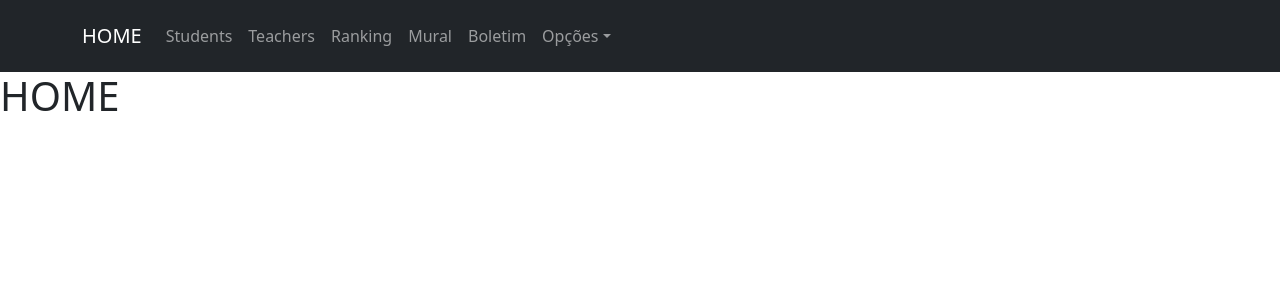
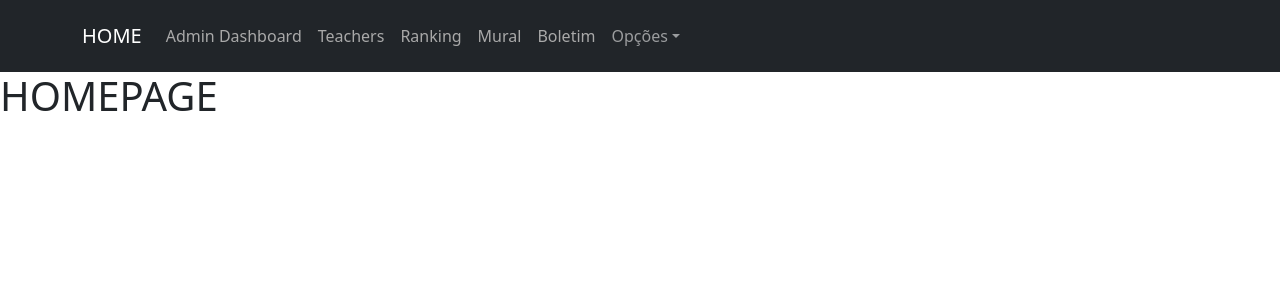
Before and after one commit to italloramon/student-management-system, a React (Vite) app in the folder front-end/: page / in a window 1280 px wide. Shown: the top 300 px of the page. Built offline with nearby package versions, Linux system fonts and the light colour scheme; no server answers; sample sign-in values are in the browser's storage.

Commit message:
fixed : navbar, roles

```diff
--- a/front-end/index.html
+++ b/front-end/index.html
@@ -4,7 +4,7 @@
     <meta charset="UTF-8" />
     <link rel="icon" type="image" href="/man.png" />
     <meta name="viewport" content="width=device-width, initial-scale=1.0" />
-    <title>Projeto Software</title>
+    <title>Gerenciamento de Alunos - P2</title>
   </head>
   <body>
     <div id="root"></div>
--- a/front-end/src/Router.jsx
+++ b/front-end/src/Router.jsx
@@ -14,6 +14,7 @@ import Homepage from "./pages/Homepage";
 
 const Router = () => {
   const { token, roles } = useAuth();
+
   return (
     <Routes>
       <Route path="*" element={<PageError />} />
@@ -33,10 +34,11 @@ const Router = () => {
           </PublicRoute>
         }
       />
+      <Route path="/404" element={<PageError />} />
       <Route
         path="/students"
         element={
-          <PrivateRoute canAcess="admin">
+          <PrivateRoute canAcess="ADMIN">
             <AdminPage></AdminPage>
           </PrivateRoute>
         }
@@ -44,7 +46,7 @@ const Router = () => {
       <Route
         path="/students/:id"
         element={
-          <PrivateRoute canAcess="admin">
+          <PrivateRoute canAcess="ADMIN">
             <SelectedStudent></SelectedStudent>
           </PrivateRoute>
         }
@@ -60,7 +62,7 @@ const Router = () => {
       <Route
         path="/mural"
         element={
-          roles == "teacher" ? (
+          roles == "TEACHER" ? (
             <PrivateRoute>
               <MuralTeacher />
             </PrivateRoute>
@@ -71,7 +73,14 @@ const Router = () => {
           )
         }
       />
-      <Route path="/boletim" element={<Boletim />} />
+      <Route
+        path="/boletim"
+        element={
+          <PrivateRoute>
+            <Boletim />
+          </PrivateRoute>
+        }
+      />
     </Routes>
   );
 };
--- a/front-end/src/components/Routes/PrivateRoutes.jsx
+++ b/front-end/src/components/Routes/PrivateRoutes.jsx
@@ -6,12 +6,13 @@ const PrivateRoute = ({ children, canAcess }) => {
   // evitar que o usuario entre é uma rota sem role ou entre em uma rota sem esta logado
   const navigate = useNavigate();
   const { roles, token } = useAuth();
+  console.log(roles);
 
   useEffect(() => {
     if (token == null) {
       navigate("/login");
-    } else if (canAcess !== roles && canAcess !== null) {
-      navigate("/home");
+    } else if (canAcess !== roles && canAcess) {
+      navigate("/404");
     }
   }, [token]);
 
--- a/front-end/src/components/navbar.jsx
+++ b/front-end/src/components/navbar.jsx
@@ -6,6 +6,7 @@ import {
 } from "react-bootstrap";
 import { useNavigate } from "react-router-dom";
 import { useAuth } from "../hooks/useAuth";
+import { Link } from "react-router-dom";
 
 export const Navbar = () => {
   const navigate = useNavigate();
@@ -22,11 +23,45 @@ export const Navbar = () => {
         <NavbarBootstrap.Toggle aria-controls="basic-NavbarBootstrap-nav" />
         <NavbarBootstrap.Collapse id="basic-NavbarBootstrap-nav">
           <Nav className="me-auto">
-            <Nav.Link href="/students">Students</Nav.Link>
-            <Nav.Link href="#link">Teachers</Nav.Link>
-            <Nav.Link href="/ranking">Ranking</Nav.Link>
-            <Nav.Link onClick={() => navigate('/mural')}>Mural</Nav.Link>
-            <Nav.Link onClick={() => navigate('/boletim')}>Boletim</Nav.Link>
+            <Nav.Link>
+              <Link
+                to="/students"
+                style={{ textDecoration: "none", color: "darkgray" }}
+              >
+                Admin Dashboard
+              </Link>
+            </Nav.Link>
+            <Nav.Link>
+              <Link style={{ textDecoration: "none", color: "darkgray" }}>
+                Teachers
+              </Link>
+            </Nav.Link>
+            <Nav.Link>
+              {" "}
+              <Link
+                to="/ranking"
+                style={{ textDecoration: "none", color: "darkgray" }}
+              >
+                Ranking
+              </Link>
+            </Nav.Link>
+            <Nav.Link>
+              {" "}
+              <Link
+                to="/mural"
+                style={{ textDecoration: "none", color: "darkgray" }}
+              >
+                Mural
+              </Link>
+            </Nav.Link>
+            <Nav.Link>
+              <Link
+                to="/boletim"
+                style={{ textDecoration: "none", color: "darkgray" }}
+              >
+                Boletim
+              </Link>
+            </Nav.Link>
 
             <NavDropdown title="Opções" id="basic-nav-dropdown">
               <NavDropdown.Item href="#action/3.1">Perfil</NavDropdown.Item>
--- a/front-end/src/context/authContextProvider.jsx
+++ b/front-end/src/context/authContextProvider.jsx
@@ -3,23 +3,27 @@ import AuthContext from "./authContext";
 
 const AuthContextProvider = ({ children }) => {
   const [token, setToken] = useState(localStorage.getItem("token"));
-  const [roles, setRoles] = useState("teacher"); // roles tipos : admin, teacher, student
+  const [roles, setRoles] = useState(localStorage.getItem("roles")); // roles tipos : admin, teacher, student
   const isUserLogged = !!token;
 
-  const loginHandler = (token) => {
+  const loginHandler = (token, role) => {
     setToken(token);
+    setRoles(role);
     localStorage.setItem("token", token);
+    localStorage.setItem("roles", role);
   };
 
   const logoutHandler = () => {
     console.log("foi");
     setToken(null);
+    setRoles(null);
+    localStorage.removeItem("roles");
     localStorage.removeItem("token");
   };
 
   const contextValue = {
     token,
-    roles,
+    roles: roles,
     isUserLogged,
     login: loginHandler,
     logout: logoutHandler,
--- a/front-end/src/pages/404.jsx
+++ b/front-end/src/pages/404.jsx
@@ -17,7 +17,7 @@ const PageError = () => {
       ></iframe>
 
       <StyledButton color="blue" onClick={() => navigate("/")}>
-        HOME
+        Voltar
       </StyledButton>
     </main>
   );
--- a/front-end/src/pages/Homepage.jsx
+++ b/front-end/src/pages/Homepage.jsx
@@ -1,5 +1,5 @@
 const Homepage = () => {
-  return <h1>HOME</h1>;
+  return <h1>HOMEPAGE</h1>;
 };
 
 export default Homepage;
--- a/front-end/src/pages/LoginPage.jsx
+++ b/front-end/src/pages/LoginPage.jsx
@@ -30,7 +30,7 @@ const LoginPage = () => {
     try {
       const response = await api.post("/students/login", params);
       console.log(response);
-      login(response.data.id);
+      login(response.data.id, response.data.role);
       navigate("/");
     } catch (error) {
       console.log(error);
--- a/front-end/src/pages/student/MuralStudent.jsx
+++ b/front-end/src/pages/student/MuralStudent.jsx
@@ -1,12 +1,6 @@
 import api from "../../services/api";
-import { FloatingLabel, Form, Button } from "react-bootstrap";
+import { useEffect, useState } from "react";
 import { Title } from "../../styles";
-import { useForm } from "react-hook-form";
-import { muralSchema } from "../../utils/schemas";
-import { yupResolver } from "@hookform/resolvers/yup";
-import { useAuth } from "../../hooks/useAuth";
-import { useEffect, useState } from "react";
-import { Textarea } from "@chakra-ui/react";
 
 const MuralStudent = () => {
   const [data, setData] = useState(null);
@@ -22,6 +16,7 @@ const MuralStudent = () => {
 
   return (
     <section>
+      <Title style={{ padding: "1em" }}>Mural de Estudantes</Title>
       {data && data.map((item, index) => <p key={index}>{item.text}</p>)}
     </section>
   );
```
Also changed, not shown: front-end/public/man.png.
